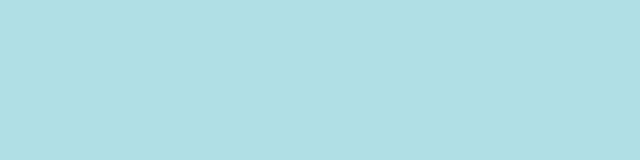
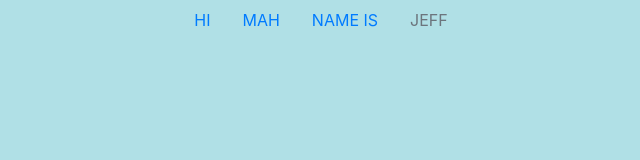
Before and after one commit to ATanna27/atanna27.github.io, a plain HTML site: page about/index.html in a window 1280 px wide. Shown: the whole page, without its empty margins (319-959 px from the left). Drawn offline with nearby package versions, Linux system fonts and the light colour scheme.

Commit message:
Update index.html

```diff
--- a/about/index.html
+++ b/about/index.html
@@ -2,9 +2,30 @@
 <html>
 	<head>
 		<title>Ansh Tanna </title>
+
+		<!-- bootstrap -->
+		<link rel="stylesheet" href="https://stackpath.bootstrapcdn.com/bootstrap/4.3.1/css/bootstrap.min.css" integrity="sha384-ggOyR0iXCbMQv3Xipma34MD+dH/1fQ784/j6cY/iJTQUOhcWr7x9JvoRxT2MZw1T" crossorigin="anonymous">
+
+		<!-- styles -->
 		<link rel="stylesheet" href="../styles/styles.css">
 	</head>
 
 	<body>
+		<nav>
+				<ul class="nav justify-content-center">
+  			<li class="nav-item">
+  			 	 <a class="nav-link active" href="#">HI</a>
+  			</li>
+  			<li class="nav-item">
+    			<a class="nav-link" href="#">MAH</a>
+  			</li>
+  			<li class="nav-item">
+    			<a class="nav-link" href="#">NAME IS</a>
+  			</li>
+  			<li class="nav-item">
+    		<a class="nav-link disabled" href="#" tabindex="-1" aria-disabled="true">JEFF</a>
+  			</li>
+				</ul>
+		</nav>
 	</body>
 </html>
```
